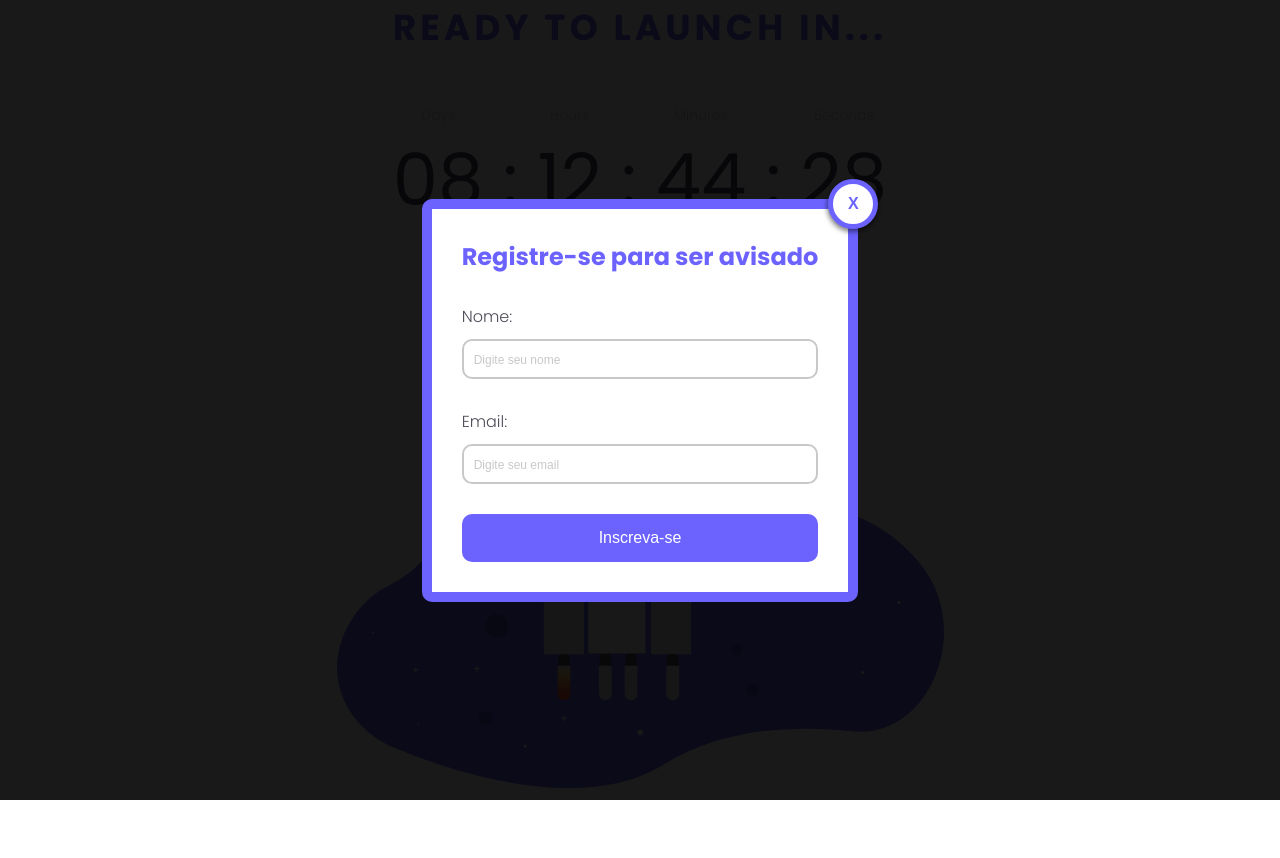
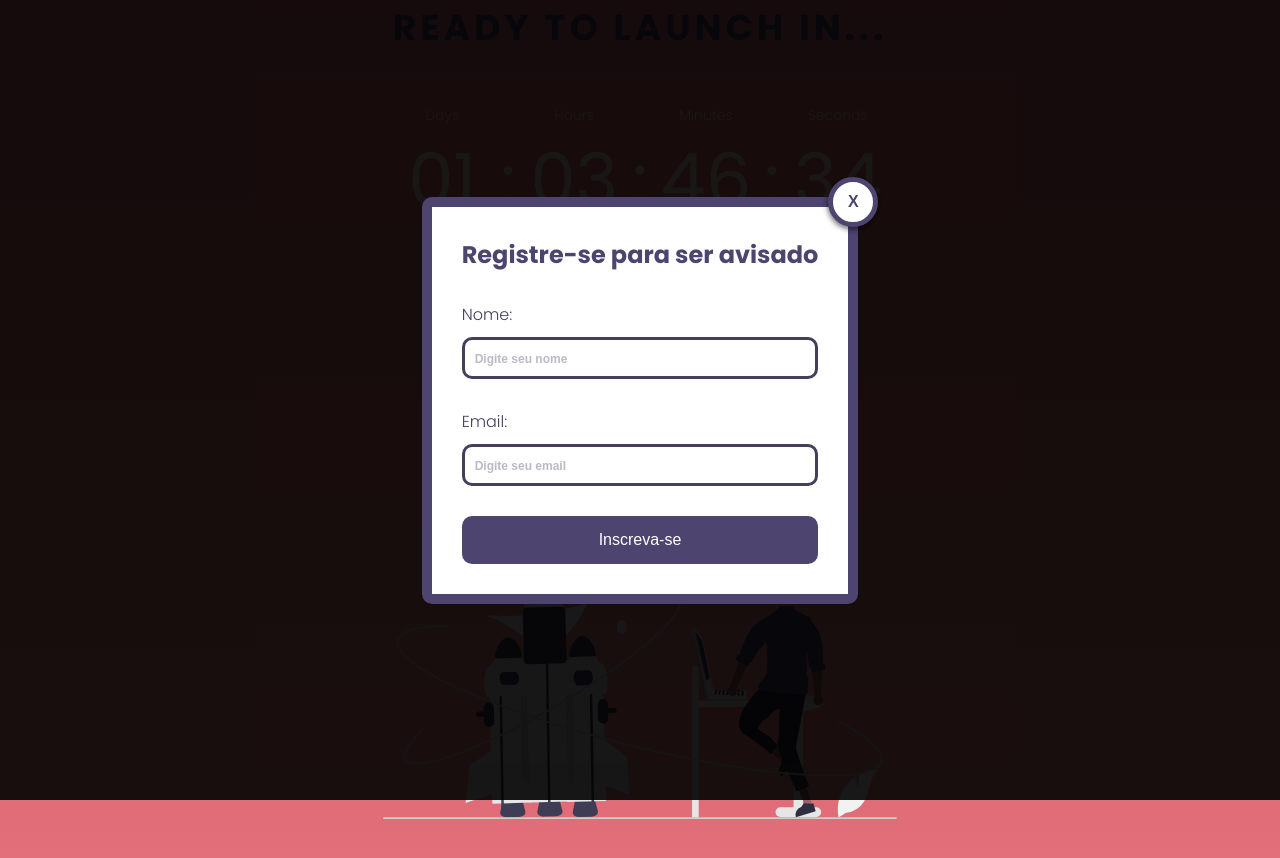
Before and after one commit to braiancalot/Countdown, a plain HTML site: page index.html in a window 1280 px wide. Both pictures are taken after a click on the button "Inscreva-se". Drawn offline with Linux system fonts and the light colour scheme.

Commit message:
timer funcionando, cores alteradas

```diff
--- a/index.html
+++ b/index.html
@@ -14,22 +14,22 @@
             <div class="timer-container">
                 <div class="item">
                     <p class="item-name">Days</p>
-                    <p class="item-number">08</p>
+                    <p class="item-number days"></p>
                 </div>
                 <div class="division">:</div>
                 <div class="item">
                     <p class="item-name">Hours</p>
-                    <p class="item-number">12</p>
+                    <p class="item-number hours"></p>
                 </div>
                 <div class="division">:</div>
                 <div class="item">
                     <p class="item-name">Minutes</p>
-                    <p class="item-number">44</p>
+                    <p class="item-number minutes"></p>
                 </div>
                 <div class="division">:</div>
                 <div class="item">
                     <p class="item-name">Seconds</p>
-                    <p class="item-number">28</p>
+                    <p class="item-number seconds"></p>
                 </div>
             </div>
             <h2 class="description">Inscreva-se para saber mais sobre o lançamento</h2>
@@ -37,7 +37,7 @@
         </div>
     </div>
     <div class="right-container">
-        <img class="image" src="assets/rocket.svg" alt="rocket">
+        <img class="image" src="assets/rocket1.svg" alt="rocket">
     </div>
     <div class="modal-container">
         <div class="modal-box">
--- a/script.js
+++ b/script.js
@@ -1,3 +1,4 @@
+// Modal
 const btnAbrirModal = document.querySelector(".button-open")
 const modal = document.querySelector(".modal-container")
 
@@ -10,6 +11,38 @@ function abrirModal(){
         }
     })
 }
+btnAbrirModal.addEventListener('click', abrirModal)
 
+// Timer
+const daysDiv = document.querySelector(".days")
+const hoursDiv = document.querySelector(".hours")
+const minutesDiv = document.querySelector(".minutes")
+const secondsDiv = document.querySelector(".seconds")
+let timeLeftInSeconds = 100000
+const SECONDS_IN_A_DAY = 24 * 60 * 60
+const SECONDS_IN_A_HOUR = 60 * 60
+const SECONDS_IN_A_MINUTE = 60
 
-btnAbrirModal.addEventListener('click', abrirModal)
+let days, hours, minutes, seconds, rest
+
+setInterval(function () {
+    days = Math.floor(timeLeftInSeconds / SECONDS_IN_A_DAY)
+    rest = (timeLeftInSeconds % SECONDS_IN_A_DAY)
+
+    hours = Math.floor(rest / SECONDS_IN_A_HOUR)
+    rest = rest % SECONDS_IN_A_HOUR
+
+    minutes = Math.floor(rest / SECONDS_IN_A_MINUTE)
+    rest = rest % SECONDS_IN_A_MINUTE
+
+    seconds = rest
+
+    daysDiv.textContent = String(days).padStart(2, '0')
+    hoursDiv.textContent = String(hours).padStart(2, '0')
+    minutesDiv.textContent = String(minutes).padStart(2, '0')
+    secondsDiv.textContent = String(seconds).padStart(2, '0')
+
+    if(timeLeftInSeconds >= 1){
+        timeLeftInSeconds -= 1
+    }
+}, 1000)
--- a/style.css
+++ b/style.css
@@ -1,11 +1,11 @@
 @import url('https://fonts.googleapis.com/css2?family=Poppins:wght@300;400;700&display=swap');
 
 :root {
-    --black: #4D4C59;
-    --purple: #6C63FF;
+    --main-color: #4d446f;
+    --second-color: #fde9e2;
+    --light-grey: #453f5c;
+    --text-color: #453f5c;
     --hover: #3f3b91;
-    --light-grey: #C8C8C8;
-    --text-color: #9C9AB6;
   }
 
 /* Reset */
@@ -24,12 +24,10 @@ html {
 body {
     width: 100%;
     height: 100%;
-}
-
-body {
     display: flex;
     align-items: center;
     font-family: 'Poppins', sans-serif;
+    background-image: linear-gradient(180deg, #e06c78, #Fa9284);
 }
 
 /* Left Container */
@@ -44,7 +42,6 @@ body {
 
 .info-box {
     width: auto;
-    /* height: 38%; */
     display: flex;
     flex-direction: column;
     align-items: center;
@@ -56,7 +53,7 @@ body {
     text-transform: uppercase;
     font-weight: 700;
     font-size: 2.25rem;
-    color: var(--purple);
+    color: var(--main-color);
     letter-spacing: 0.25rem;
     margin-bottom: 50px;
     text-align: center;
@@ -74,19 +71,20 @@ body {
     flex-direction: column;
     align-items: center;
     justify-content: center;
+    width: 20%;
 }
 
 .timer-container .item .item-name {
     font-size: 0.875rem;
     font-weight: 300;
-    color: var(--light-grey);
+    color: var(--second-color);
 }
 
 .timer-container .item .item-number,  .timer-container .division
 {
     font-size: 4.5rem;
     font-weight: 400;
-    color: var(--black);
+    color: var(--second-color);
 }
 
 .timer-container .division {
@@ -101,7 +99,7 @@ body {
 }
 
 .button {
-    background-color: var(--purple);
+    background-color: var(--main-color);
     padding: 15px 40px;
     border-radius: 10px;
     border: none;
@@ -116,7 +114,7 @@ body {
 }
 
 .button:active {
-    background-color: var(--purple);
+    background-color: var(--main-color);
     background-image: none;
 }
 
@@ -126,6 +124,10 @@ body {
     width: 50%;
     align-items: center;
     justify-content: center;
+}
+
+.image {
+    width: 80%;
 }
 
 /* Modal */
@@ -151,13 +153,26 @@ body {
     padding: 30px;
     border-radius: 10px;
     gap: 20px;
-    border: 10px solid var(--purple);
+    border: 10px solid var(--main-color);
     position: relative;
+    animation: modal-animation 0.3s;
+}
+
+@keyframes modal-animation {
+    0% {
+        opacity: 0;
+        transform: translateY(-60px);
+    }
+
+    100% {
+        opacity: 1;
+        transform: translateY(0);
+    }
 }
 
 .modal-title {
     font-size: 1.5rem;
-    color: var(--purple);
+    color: var(--main-color);
     font-weight: 700;
     padding-bottom: 10px;
 }
@@ -169,7 +184,7 @@ body {
 
 .label {
     font-size: 1rem;
-    color: var(--black);
+    color: var(--light-grey);
     font-weight: 300;
     margin-bottom: 10px;
 }
@@ -179,18 +194,21 @@ body {
     border-radius: 10px;
     outline: none;
     margin-bottom: 30px;
-    border: 2px solid var(--light-grey);
+    border: 3px solid var(--light-grey);
     font-size: 0.875rem;
-    color: var(--black);
+    font-weight: 700;
+    color: var(--light-grey);
+    background-color: #ffffff;
 }
 
 .input::placeholder {
-    color: var(--light-grey);
+    color: #453f5c5d;
     font-size: 0.75rem;
+    font-weight: 700;
 }
 
 .input:focus{
-    border: 2px solid var(--purple);
+    border: 3px solid var(--hover);
 }
 
 .button-close {
@@ -202,9 +220,9 @@ body {
     background-color: #FFF;
     border-radius: 50%;
     font-size: 1rem;
-    color: var(--purple);
+    color: var(--main-color);
     font-weight: 700;
-    border: 5px solid var(--purple);
+    border: 5px solid var(--main-color);
     box-shadow: 0px 2px 5px 1px rgba(0, 0, 0, 0.5);
     cursor: pointer;
 }
@@ -217,8 +235,8 @@ body {
 
 .button-close:active {
     background-color: #FFF;
-    color: var(--purple);
-    border-color: var(--purple);
+    color: var(--main-color);
+    border-color: var(--main-color);
 }
 
 @media (max-width: 1400px) {
@@ -232,12 +250,20 @@ body {
 
     .left-container {
         width: 100%;
+        flex-grow: 1;
     }
 
     .right-container{
         width: 100%;
-        padding-bottom: 100px;
+        /* padding: 100px 0; */
+        height: auto;
     }
+
+    .image {
+        width: auto;
+        height: 60%;
+    }
+
 }
 
 @media (max-width: 700px) {
@@ -266,7 +292,6 @@ body {
     }
 
     .timer-container {
-        width: auto;
         gap: 10px;
     }
 
```
Also changed, not shown: assets/rocket1.svg (added), assets/rocket2.svg (added), assets/rocket3.svg (added), assets/wait.svg (added).
